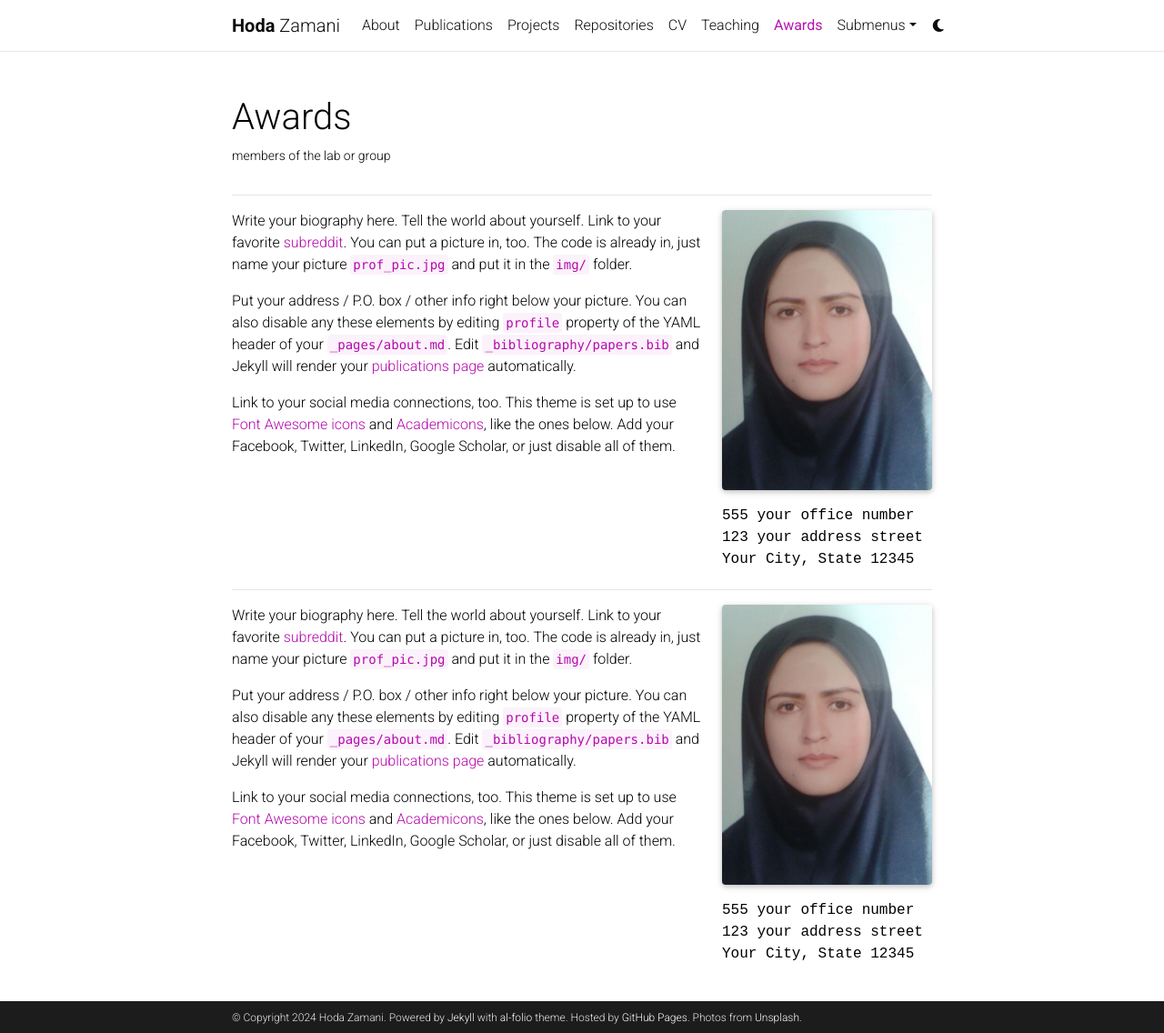
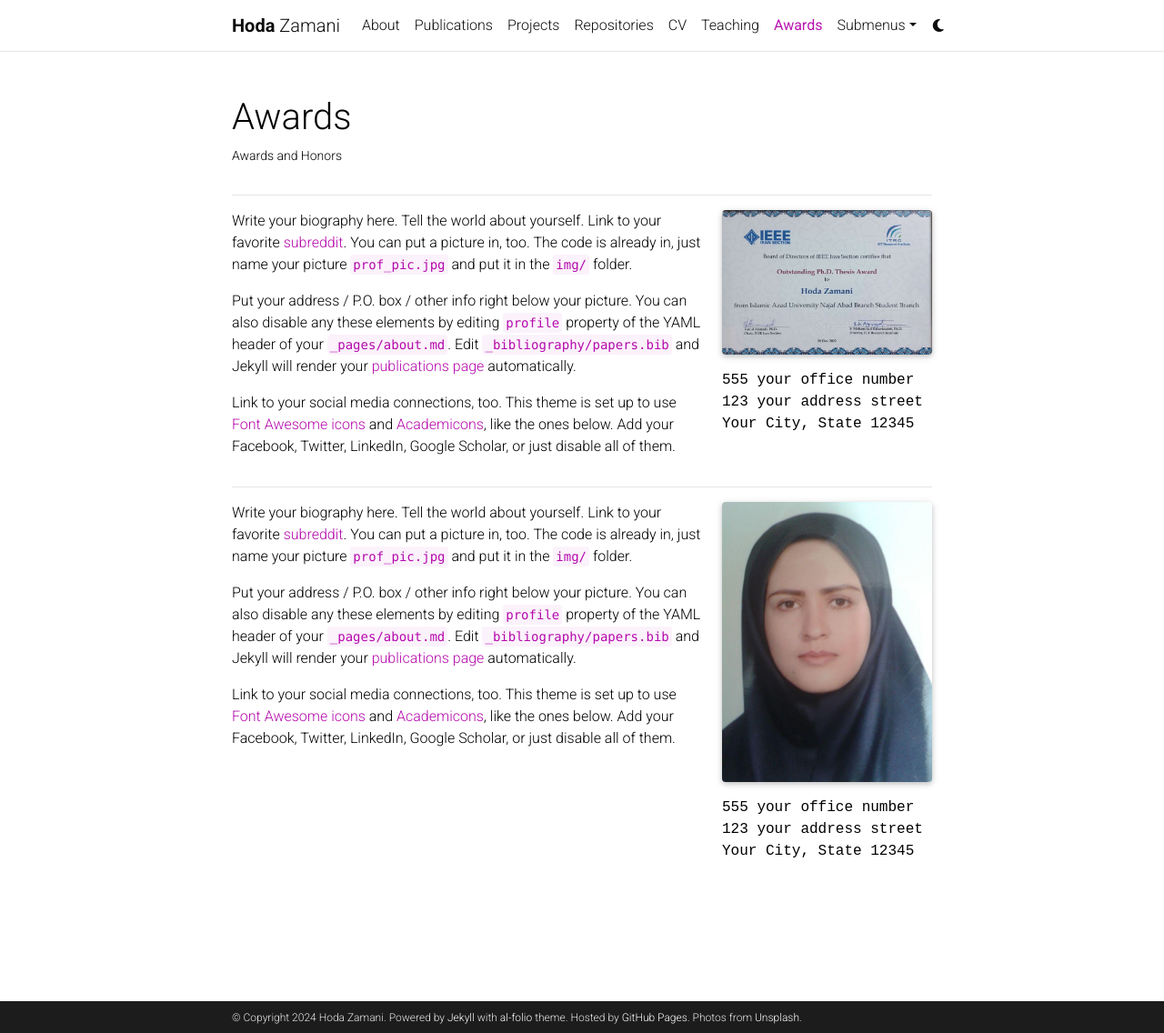
Before and after one commit to HodaZamani/HodaZamani.github.io, a Jekyll site: the page built from _pages/profiles.md, in a window 1280 px wide and 1136 px high. Shown: the whole window at 91% size. Built offline with Jekyll 4.4.1, drawn with Linux system fonts in a browser that asks for light colours; full-size pictures stand in for the smaller copies a plugin makes; comment, search, counter and statistics services are not loaded; a style sheet for code colours, icons or effects is not loaded.

Commit message:
Update profiles.md

```diff
--- a/_pages/profiles.md
+++ b/_pages/profiles.md
@@ -2,7 +2,7 @@
 layout: profiles
 permalink: /people/
 title: Awards
-description: members of the lab or group
+description: Awards and Honors
 nav: true
 nav_order: 7
 
```
Also changed, not shown: other parts of _pages/profiles.md (+1 -1 lines).
